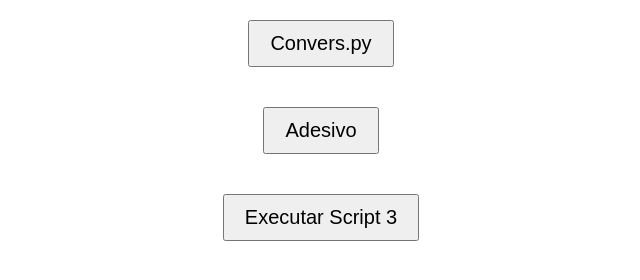
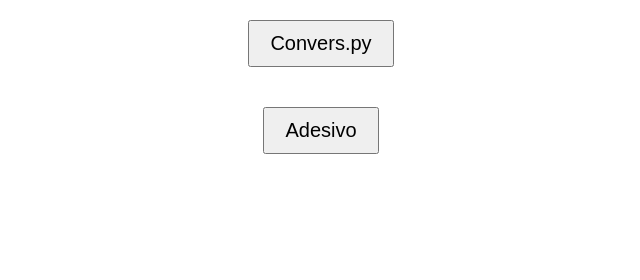
Before and after one commit to estevaofreixo/opcoes_python, a plain HTML site: page templates/index.html in a window 1280 px wide. Shown: the part 108-388 px from the top of the page, without its empty margins (319-959 px from the left). Drawn offline with Linux system fonts and the light colour scheme.

Commit message:
Update index.html

```diff
--- a/templates/index.html
+++ b/templates/index.html
@@ -26,8 +26,6 @@
     <form action="/run-script2">
         <button type="submit">Adesivo</button>
     </form>
-    <form action="/run-script3">
-        <button type="submit">Executar Script 3</button>
-    </form>
+
 </body>
 </html>
```
